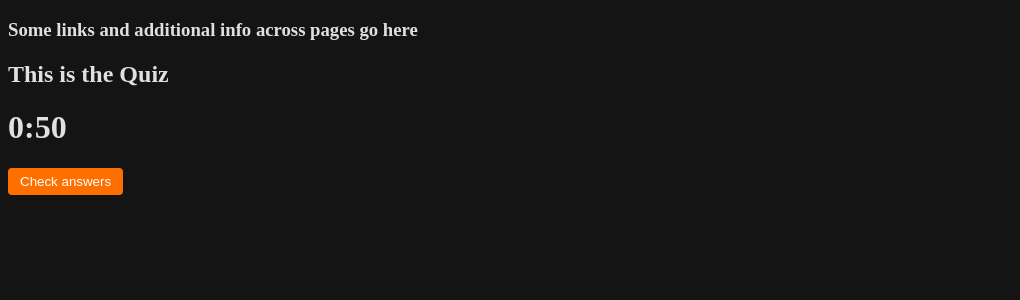
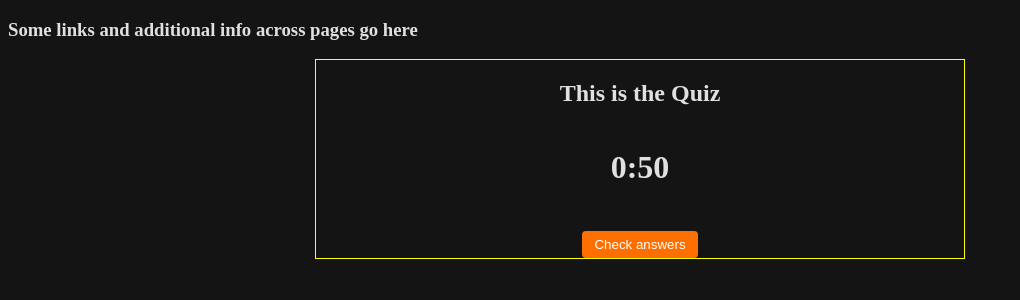
Before and after one commit to AnBC22/nerdology-game, a React (Vite) app in the folder nerdology/: page /quiz in a window 1280 px wide. Shown: the top 300 px of the page, without its empty margins (0-1020 px from the left). Built offline with nearby package versions, Linux system fonts and the light colour scheme; no server answers.

Commit message:
Improved alignment of elements on Quiz

```diff
--- a/nerdology/src/components/AnswerButton/AnswerButton.css
+++ b/nerdology/src/components/AnswerButton/AnswerButton.css
@@ -1,8 +1,3 @@
-.answer-buttons-container {
-    display: flex;
-    gap: 10px;
-  }
-
   .answer-button {
     background-color: transparent;
     color: whitesmoke;
--- a/nerdology/src/pages/Quiz/Quiz.css
+++ b/nerdology/src/pages/Quiz/Quiz.css
@@ -1,6 +1,29 @@
+#quiz-container {
+    border: 1px solid yellow;
+    display: flex;
+    flex-direction: column;
+    align-items: center;
+    justify-content: center;
+    max-width: 650px;
+    margin: 0 auto;
+    text-align: center;
+}
+
 .main-title {
     color: #FF6F00;
     text-align: center;
+}
+
+.answer-buttons-container {
+    display: flex;
+    justify-content: center;
+    gap: 10px;
+}
+
+#check-answers {
+    padding-top: 1.5em;
+    display: flex;
+    justify-content: center;
 }
 
 #results {
@@ -8,5 +31,5 @@
     align-items: center;
     justify-content: center;
     gap: 1.6em;
-    padding-top: 1em;
+    padding-top: 1.5em;
 }
--- a/nerdology/src/pages/Quiz/Quiz.jsx
+++ b/nerdology/src/pages/Quiz/Quiz.jsx
@@ -159,7 +159,7 @@ export default function Quiz({ shuffledAnswers, handleNewDataRequest }) {
 
 
     return ( //End of Quiz function
-        <>
+        <div id="quiz-container">
             <h2>This is the Quiz</h2>
             <h1>{`${minutes}:${seconds < 10 ? '0' : ''}${seconds}`}</h1>
             {isTimeUp ? <h2 className='main-title'>Time's up!</h2> : ''}
@@ -179,7 +179,7 @@ export default function Quiz({ shuffledAnswers, handleNewDataRequest }) {
                 </div>
 
                 :
-
+                <div id="check-answers">
                     <Button
                         buttonAction={handleShowAnswers}
                         buttonSize={'small'}
@@ -189,7 +189,8 @@ export default function Quiz({ shuffledAnswers, handleNewDataRequest }) {
                     >
                         Check answers
                     </Button>
+                </div>
             }
-        </>
+        </div>
     )
 }
```
Lines whose indentation alone changed are shown as unchanged.
